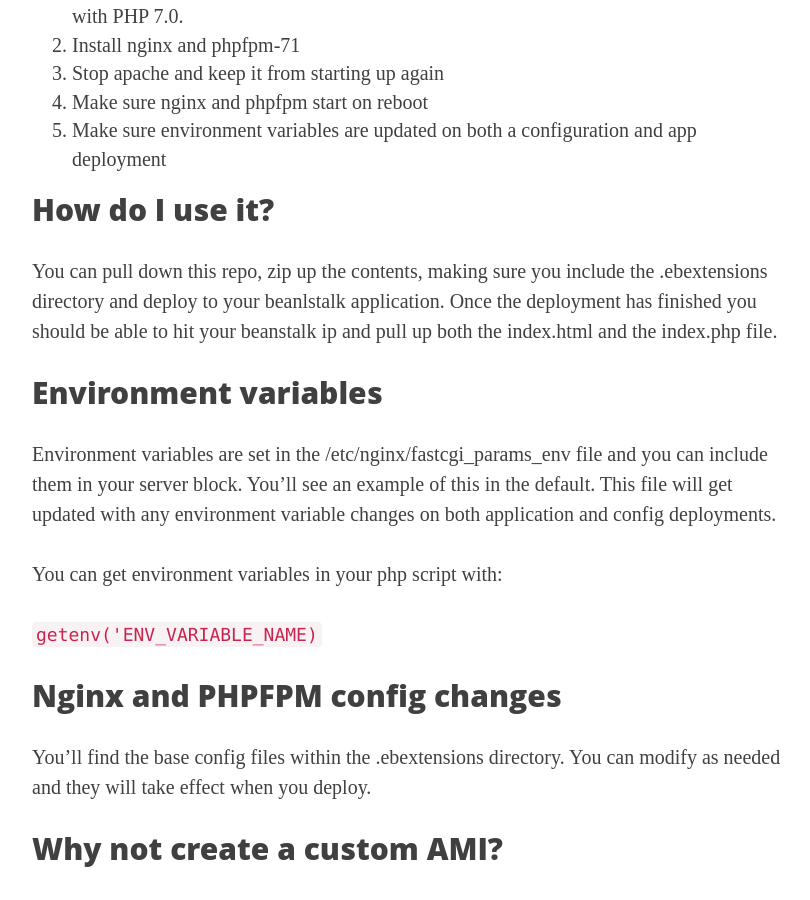
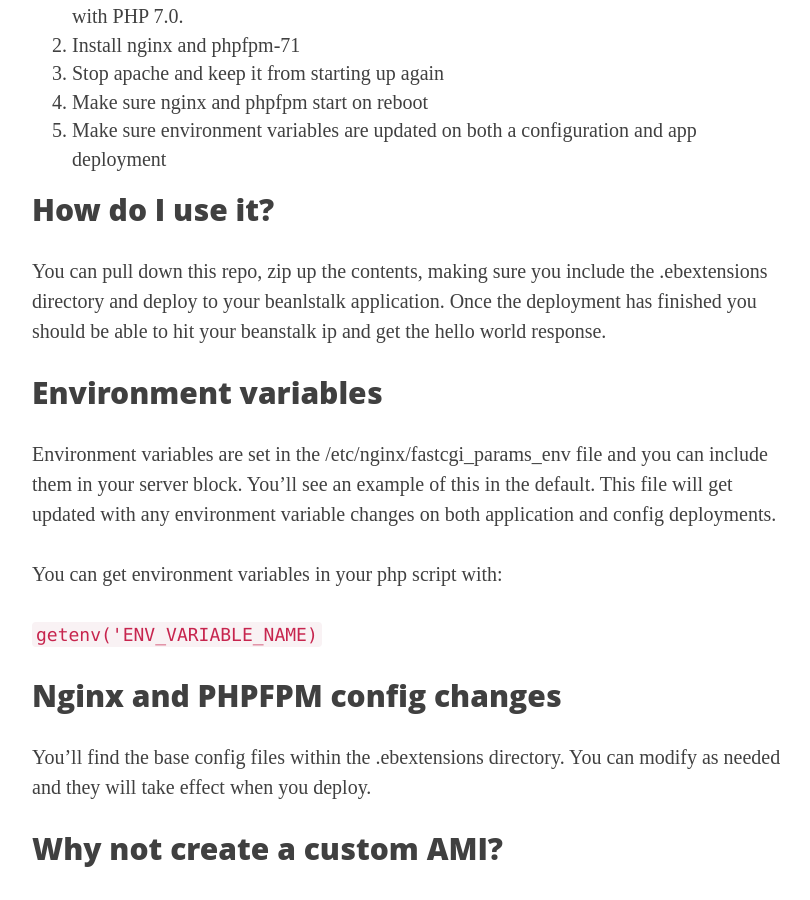
Before and after one commit to ricktbaker/ricktbaker.github.io, a Jekyll site: the page built from _posts/2017-09-08-beanstalk-nginx-php.markdown, in a window 1280 px wide and 900 px high, scrolled down 949 px. Shown: the whole window, without its empty margins (233-1043 px from the left). Built offline with Jekyll 4.4.1, drawn with Linux system fonts in a browser that asks for light colours; nearby versions of some CDN libraries; some web fonts are replaced; comment, search, counter and statistics services are not loaded.

Commit message:
initial checkin

```diff
--- a/_posts/2017-09-08-beanstalk-nginx-php.markdown
+++ b/_posts/2017-09-08-beanstalk-nginx-php.markdown
@@ -25,8 +25,8 @@
 ## How do I use it?
 
 You can pull down this repo, zip up the contents, making sure you include the .ebextensions directory and deploy to your
-beanlstalk application.   Once the deployment has finished you should be able to hit your beanstalk ip and pull up both
-the index.html and the index.php file.
+beanlstalk application.   Once the deployment has finished you should be able to hit your beanstalk ip and get the hello
+world response.
 
 ## Environment variables
 Environment variables are set in the /etc/nginx/fastcgi_params_env file and you can include them in your server block.
```
